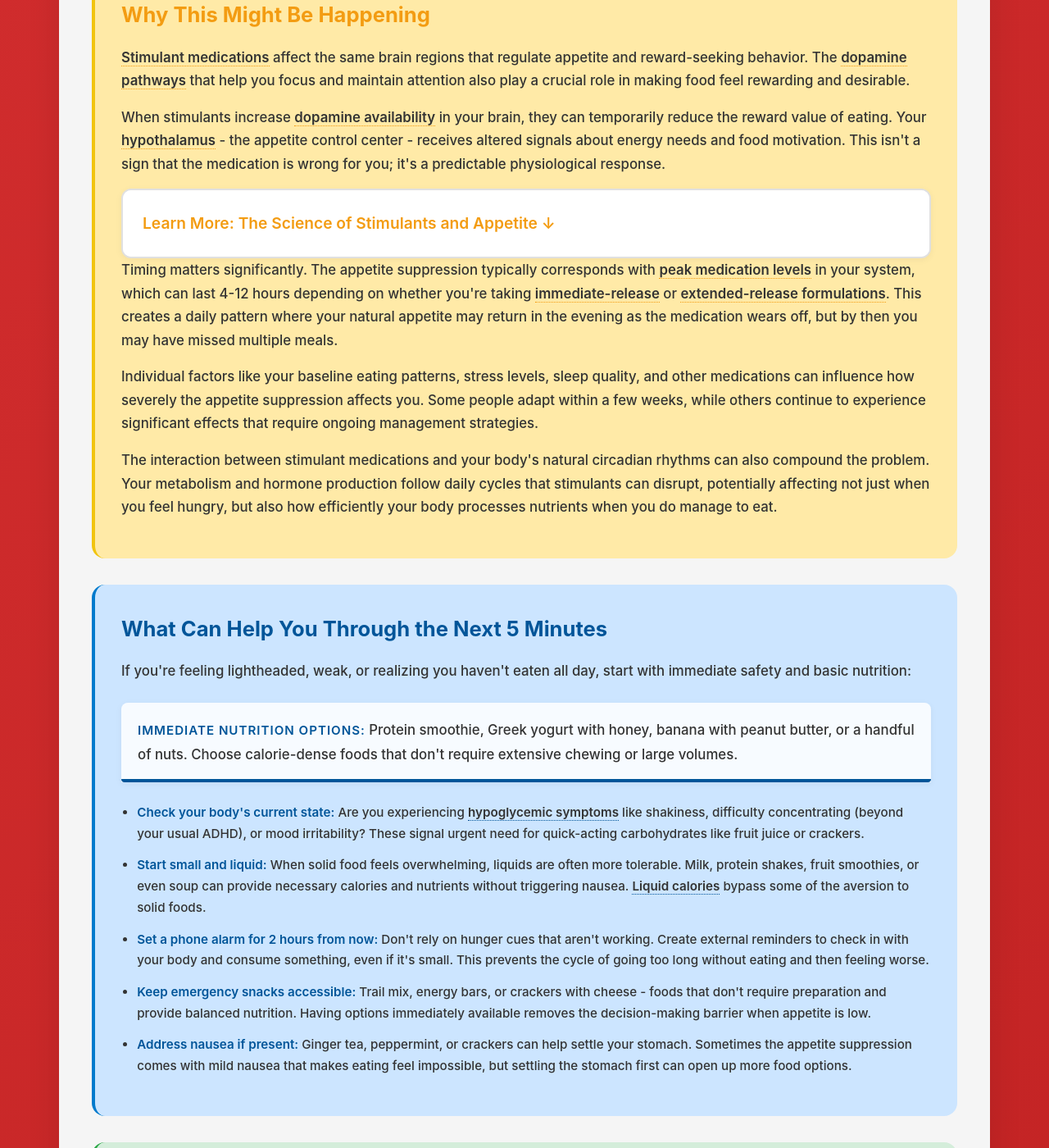
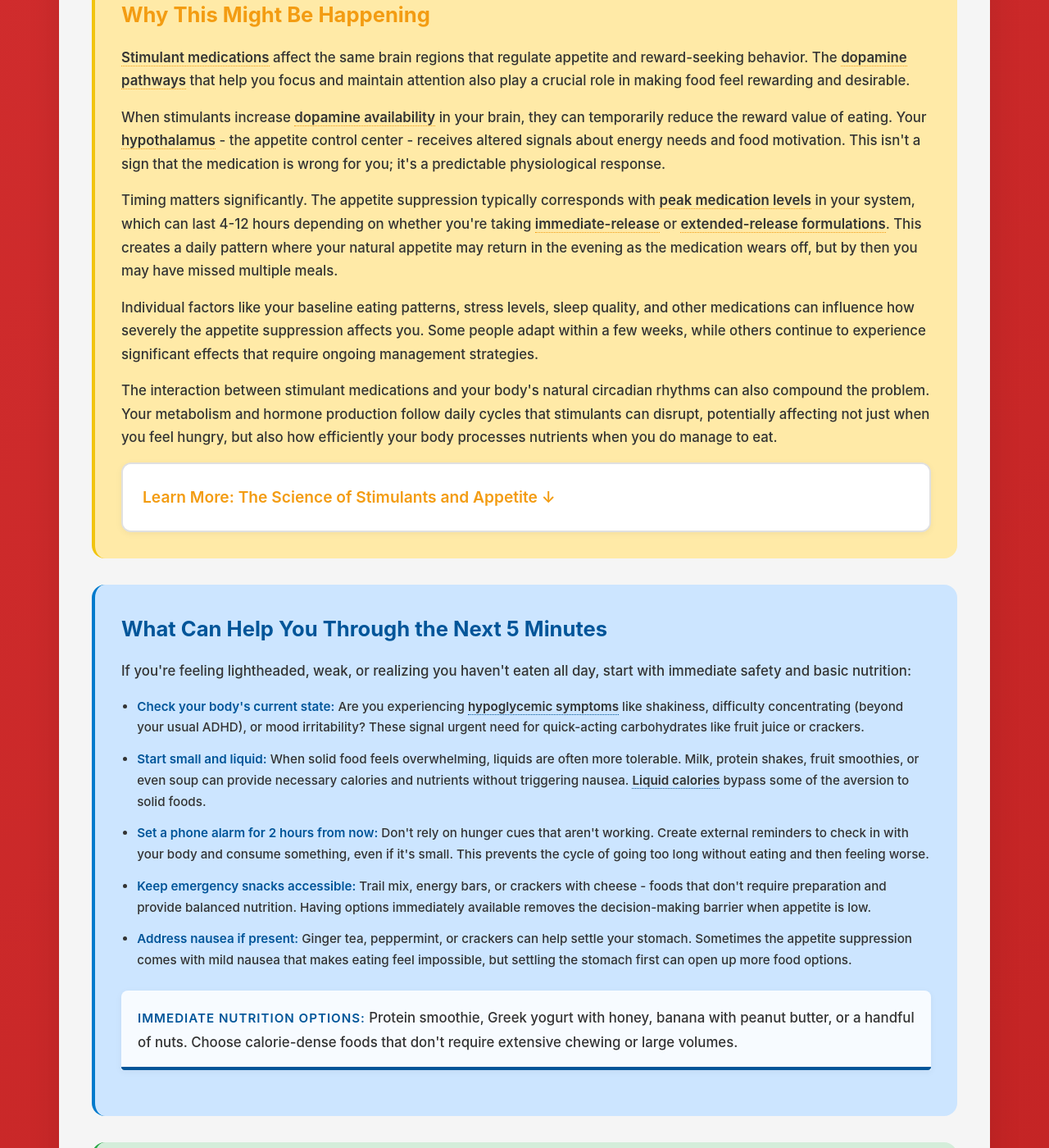
Before and after one commit to neurodivergent-survival-guide/neurodivergent-survival-guide, a Jekyll site: the page built from struggles/stimulant-appetite-suppression.html, in a window 1280 px wide and 1400 px high, scrolled down 1514 px. Shown: the whole window at 82% size. Built offline with Jekyll 4.4.1, drawn with Linux system fonts in a browser that asks for light colours; some of the changed text lies outside the part shown.

Commit message:
Update stimulant-appetite-suppression.html

```diff
--- a/struggles/stimulant-appetite-suppression.html
+++ b/struggles/stimulant-appetite-suppression.html
@@ -42,6 +42,12 @@ search_terms: ["can't eat on meds", "lost appetite Adderall", "food tastes gross
 
         <p>When stimulants increase <span class="jargon">dopamine availability<span class="tooltip">The amount of dopamine neurotransmitter available in brain synapses to transmit signals</span></span> in your brain, they can temporarily reduce the reward value of eating. Your <span class="jargon">hypothalamus<span class="tooltip">The brain region that regulates hunger, satiety, and energy balance</span></span> - the appetite control center - receives altered signals about energy needs and food motivation. This isn't a sign that the medication is wrong for you; it's a predictable physiological response.</p>
 
+        <p>Timing matters significantly. The appetite suppression typically corresponds with <span class="jargon">peak medication levels<span class="tooltip">The time period when the medication reaches its highest concentration in your bloodstream</span></span> in your system, which can last 4-12 hours depending on whether you're taking <span class="jargon">immediate-release<span class="tooltip">Short-acting ADHD medications that work for 4-5 hours</span></span> or <span class="jargon">extended-release formulations<span class="tooltip">Long-acting ADHD medications designed to work for 8-12 hours</span></span>. This creates a daily pattern where your natural appetite may return in the evening as the medication wears off, but by then you may have missed multiple meals.</p>
+
+        <p>Individual factors like your baseline eating patterns, stress levels, sleep quality, and other medications can influence how severely the appetite suppression affects you. Some people adapt within a few weeks, while others continue to experience significant effects that require ongoing management strategies.</p>
+
+        <p>The interaction between stimulant medications and your body's natural circadian rhythms can also compound the problem. Your metabolism and hormone production follow daily cycles that stimulants can disrupt, potentially affecting not just when you feel hungry, but also how efficiently your body processes nutrients when you do manage to eat.</p>
+
         <div class="learn-more" onclick="toggleLearnMore(this)">
             <h3>Learn More: The Science of Stimulants and Appetite ↓</h3>
             <div class="learn-more-content">
@@ -54,21 +60,11 @@ search_terms: ["can't eat on meds", "lost appetite Adderall", "food tastes gross
                 <p>The good news is that <span class="jargon">tolerance to appetite suppression<span class="tooltip">The tendency for appetite side effects to diminish over time as the body adjusts to the medication</span></span> often develops over weeks to months, meaning the effect may lessen as your body adapts to the medication, even while the cognitive benefits continue.</p>
             </div>
         </div>
-
-        <p>Timing matters significantly. The appetite suppression typically corresponds with <span class="jargon">peak medication levels<span class="tooltip">The time period when the medication reaches its highest concentration in your bloodstream</span></span> in your system, which can last 4-12 hours depending on whether you're taking <span class="jargon">immediate-release<span class="tooltip">Short-acting ADHD medications that work for 4-5 hours</span></span> or <span class="jargon">extended-release formulations<span class="tooltip">Long-acting ADHD medications designed to work for 8-12 hours</span></span>. This creates a daily pattern where your natural appetite may return in the evening as the medication wears off, but by then you may have missed multiple meals.</p>
-
-        <p>Individual factors like your baseline eating patterns, stress levels, sleep quality, and other medications can influence how severely the appetite suppression affects you. Some people adapt within a few weeks, while others continue to experience significant effects that require ongoing management strategies.</p>
-
-        <p>The interaction between stimulant medications and your body's natural circadian rhythms can also compound the problem. Your metabolism and hormone production follow daily cycles that stimulants can disrupt, potentially affecting not just when you feel hungry, but also how efficiently your body processes nutrients when you do manage to eat.</p>
     </div>
 
     <div class="immediate-help">
         <h2 id="next-five-minutes">What Can Help You Through the Next 5 Minutes</h2>
         <p>If you're feeling lightheaded, weak, or realizing you haven't eaten all day, start with immediate safety and basic nutrition:</p>
-
-        <div class="highlight-box">
-            <p><strong>Immediate nutrition options:</strong> Protein smoothie, Greek yogurt with honey, banana with peanut butter, or a handful of nuts. Choose calorie-dense foods that don't require extensive chewing or large volumes.</p>
-        </div>
 
         <ul>
             <li><strong>Check your body's current state:</strong> Are you experiencing <span class="jargon">hypoglycemic symptoms<span class="tooltip">Low blood sugar symptoms like shakiness, dizziness, irritability, or difficulty concentrating</span></span> like shakiness, difficulty concentrating (beyond your usual ADHD), or mood irritability? These signal urgent need for quick-acting carbohydrates like fruit juice or crackers.</li>
@@ -77,6 +73,11 @@ search_terms: ["can't eat on meds", "lost appetite Adderall", "food tastes gross
             <li><strong>Keep emergency snacks accessible:</strong> Trail mix, energy bars, or crackers with cheese - foods that don't require preparation and provide balanced nutrition. Having options immediately available removes the decision-making barrier when appetite is low.</li>
             <li><strong>Address nausea if present:</strong> Ginger tea, peppermint, or crackers can help settle your stomach. Sometimes the appetite suppression comes with mild nausea that makes eating feel impossible, but settling the stomach first can open up more food options.</li>
         </ul>
+
+        <div class="highlight-box">
+            <p><strong>Immediate nutrition options:</strong> Protein smoothie, Greek yogurt with honey, banana with peanut butter, or a handful of nuts. Choose calorie-dense foods that don't require extensive chewing or large volumes.</p>
+        </div>
+
     </div>
 
     <div class="long-term">
@@ -102,10 +103,6 @@ search_terms: ["can't eat on meds", "lost appetite Adderall", "food tastes gross
         <h2 id="medical-intervention">When Should I Consider Medical Intervention</h2>
         <p>While appetite suppression is a common and expected side effect of stimulant medications, certain signs indicate the need for medical evaluation and possible intervention.</p>
 
-        <div class="highlight-box">
-            <p><strong>Seek immediate medical attention if:</strong> Significant weight loss (more than 5% of body weight), signs of malnutrition, persistent nausea/vomiting, dizziness or fainting, or if you're going multiple days with minimal food intake.</p>
-        </div>
-
         <ul>
             <li><strong>Weight loss requiring attention:</strong> <span class="jargon">Unintended weight loss<span class="tooltip">Weight loss that occurs without trying to lose weight, which can indicate inadequate nutrition</span></span> of more than 5-10% of your body weight, or any weight loss if you were already underweight, warrants medical evaluation. Children and adolescents require particularly close monitoring, as appetite suppression can affect growth and development.</li>
             <li><strong>Signs of nutritional deficiency:</strong> Persistent fatigue beyond normal ADHD symptoms, frequent illness, poor wound healing, hair loss, or changes in skin, nail, or dental health can indicate <span class="jargon">malnutrition<span class="tooltip">Insufficient intake of nutrients needed for health and normal body function</span></span>. Blood work can identify specific deficiencies before they become severe.</li>
@@ -116,6 +113,11 @@ search_terms: ["can't eat on meds", "lost appetite Adderall", "food tastes gross
         <p>Your doctor might recommend appetite stimulants, nutritional counseling, or working with a dietitian who understands medication side effects. Medical nutrition therapy can provide personalized strategies for maintaining adequate nutrition despite appetite suppression.</p>
 
         <p>Don't stop medication without medical guidance. Suddenly discontinuing stimulant medication can cause <span class="jargon">rebound symptoms<span class="tooltip">Return of ADHD symptoms, sometimes temporarily worse than baseline, when medication is stopped</span></span> and potentially dangerous changes in appetite and mood. Work with your prescriber to find solutions that maintain ADHD treatment while addressing appetite concerns.</p>
+
+        <div class="highlight-box">
+            <p><strong>Seek immediate medical attention if:</strong> Significant weight loss (more than 5% of body weight), signs of malnutrition, persistent nausea/vomiting, dizziness or fainting, or if you're going multiple days with minimal food intake.</p>
+        </div>
+
     </div>
 
     <div class="validation-section">
```
